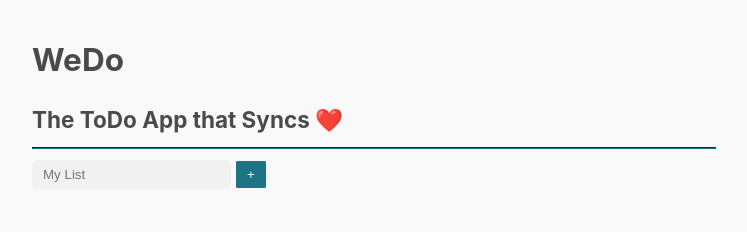
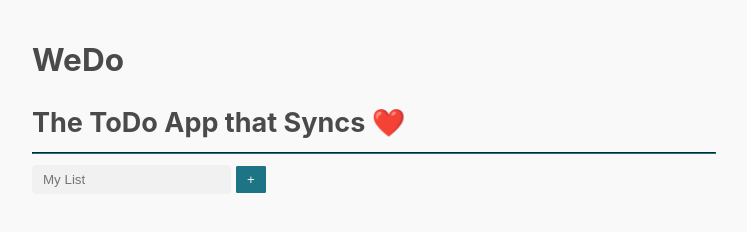
Before and after one commit to frenchfaso/wedo, a website: page index.html in a window 1280 px wide. Shown: the whole page, without its empty margins (266-1013 px from the left). Drawn offline with Linux system fonts and the light colour scheme.

Commit message:
add meta description

```diff
--- a/index.html
+++ b/index.html
@@ -4,6 +4,7 @@
 <head>
     <meta charset="UTF-8">
     <meta name="viewport" content="width=device-width, initial-scale=1.0">
+    <meta name="description" content="The ToDo App that Syncs ❤️">
     <link rel="icon" type="image/png" href="heart.png">
     <link rel="stylesheet" href="css/sakura.css" type="text/css" media="screen">
     <link rel="stylesheet" href="css/sakura-dark.css" type="text/css" media="screen and (prefers-color-scheme: dark)">
@@ -38,7 +39,7 @@
 
 <body>
     <h3>WeDo</h3>
-    <h5>The ToDo App that Syncs ❤️</h5>
+    <h4>The ToDo App that Syncs ❤️</h4>
     <hr>
     <div>
         <div x-data="ListVM" @delete-list.window="removeTasksByListId($event.detail)">
```
Also changed, not shown: manifest.json (added).
